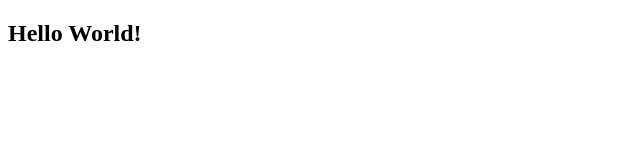
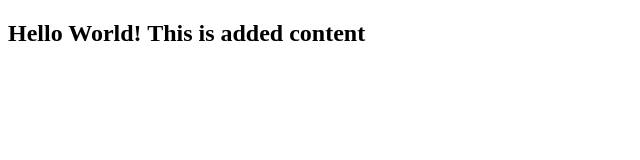
Before and after one commit to techlearner999/Sample, a plain HTML site: page index.html in a window 1280 px wide. Shown: the whole page, without its empty margins (0-640 px from the left). Drawn offline with Linux system fonts and the light colour scheme.

Commit message:
B: Second Commit

```diff
--- a/index.html
+++ b/index.html
@@ -6,6 +6,6 @@
     <title>Document</title>
 </head>
 <body>
-    <h2>Hello World!</h2>
+    <h2>Hello World! This is added content</h2>
 </body>
 </html>
```
